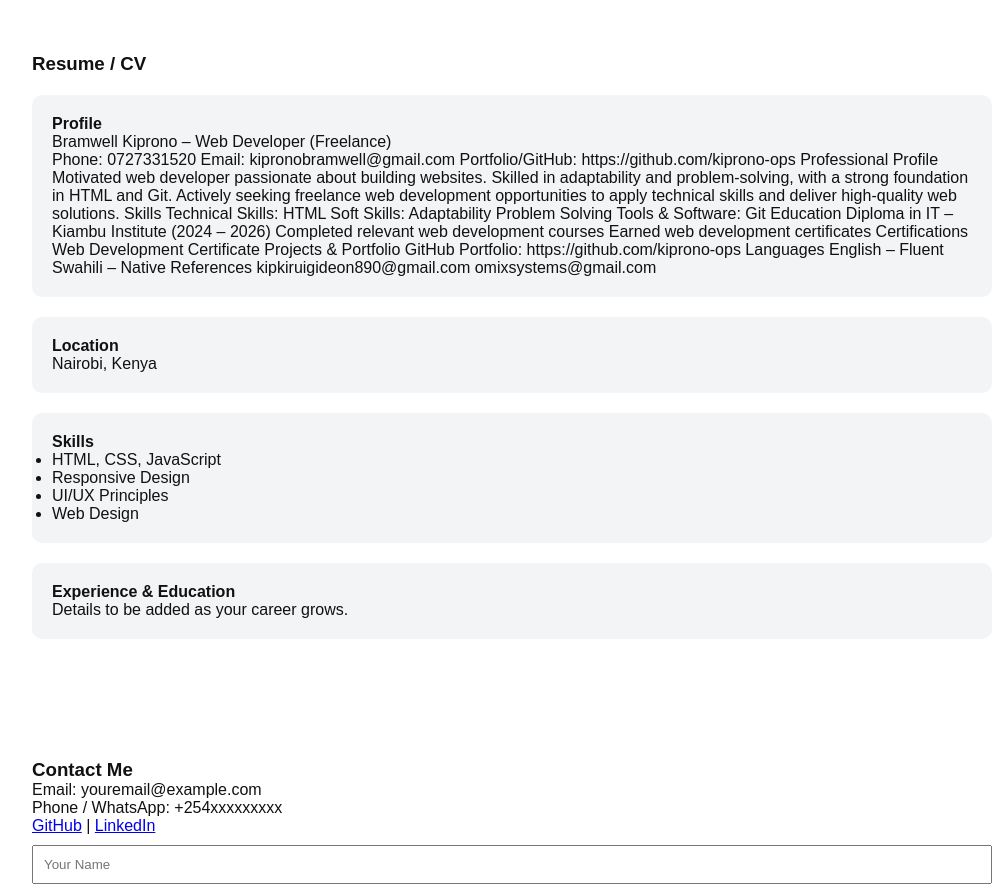
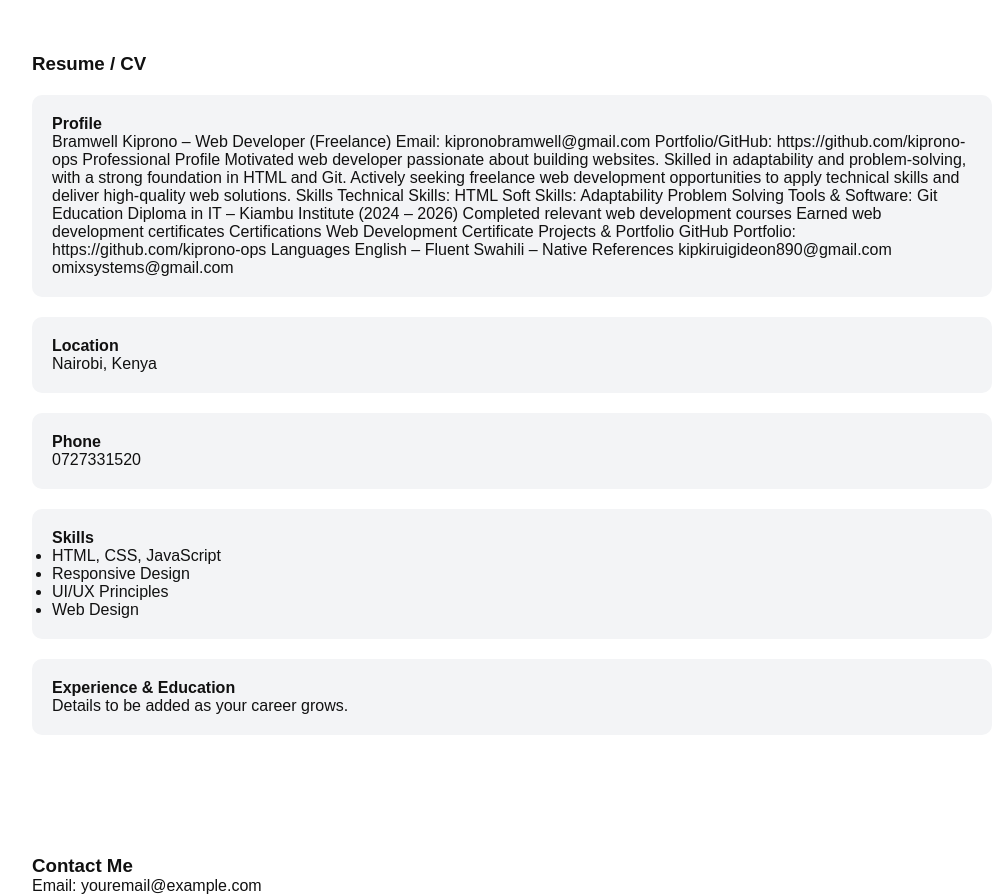
Before and after one commit to kiprono-ops/market-place, a plain HTML site: page index.html in a window 1280 px wide. Shown: the part 900-1795 px from the top of the page, without its empty margins (128-1127 px from the left). Drawn offline with Linux system fonts and the light colour scheme.

Commit message:
Update index.html

```diff
--- a/index.html
+++ b/index.html
@@ -196,11 +196,15 @@ footer {
 
     <div class="card">
         <h4>Profile</h4>
-        <p>Bramwell Kiprono – Web Developer (Freelance) </p>Phone: 0727331520 Email: kipronobramwell@gmail.com Portfolio/GitHub: https://github.com/kiprono-ops Professional Profile Motivated web developer passionate about building websites. Skilled in adaptability and problem-solving, with a strong foundation in HTML and Git. Actively seeking freelance web development opportunities to apply technical skills and deliver high-quality web solutions. Skills Technical Skills: HTML Soft Skills: Adaptability Problem Solving Tools & Software: Git Education Diploma in IT – Kiambu Institute (2024 – 2026) Completed relevant web development courses Earned web development certificates Certifications Web Development Certificate Projects & Portfolio GitHub Portfolio: https://github.com/kiprono-ops Languages English – Fluent Swahili – Native References kipkiruigideon890@gmail.com omixsystems@gmail.com</p>
+        <p>Bramwell Kiprono – Web Developer (Freelance) Email: kipronobramwell@gmail.com Portfolio/GitHub: https://github.com/kiprono-ops Professional Profile Motivated web developer passionate about building websites. Skilled in adaptability and problem-solving, with a strong foundation in HTML and Git. Actively seeking freelance web development opportunities to apply technical skills and deliver high-quality web solutions. Skills Technical Skills: HTML Soft Skills: Adaptability Problem Solving Tools & Software: Git Education Diploma in IT – Kiambu Institute (2024 – 2026) Completed relevant web development courses Earned web development certificates Certifications Web Development Certificate Projects & Portfolio GitHub Portfolio: https://github.com/kiprono-ops Languages English – Fluent Swahili – Native References kipkiruigideon890@gmail.com omixsystems@gmail.com</p>
     </div>
     <div class="card">
         <h4>Location</h4>
         <p>Nairobi, Kenya</p>
+    </div>
+    <div class="card">
+        <h4>Phone</h4>
+        <p>0727331520</p>
     </div>
 
 
```
